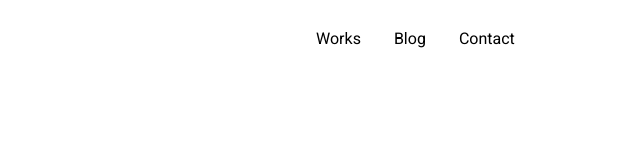
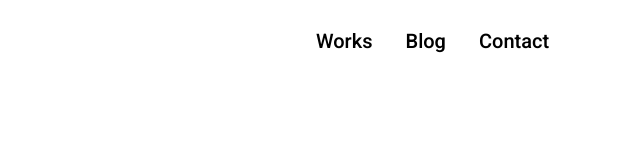
Before and after one commit to webdev20071995/john, a plain HTML site: page index.html in a window 1280 px wide. Shown: the whole page, without its empty margins (640-1280 px from the left). Drawn offline with Linux system fonts and the light colour scheme.

Commit message:
add site-header link styles

```diff
--- a/css/style.css
+++ b/css/style.css
@@ -70,6 +70,9 @@
 }
 
 .site-header-link {
+  font-size: 20px;
+  line-height: 29px;
+  font-weight: 500;
   color: #000;
   text-decoration: none;
 }
```
